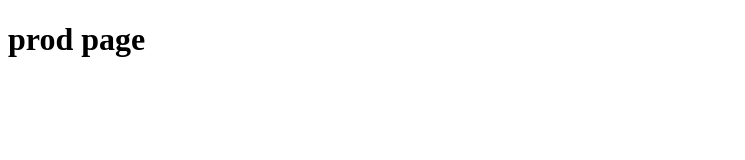
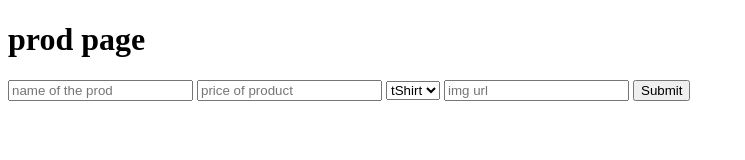
Before and after one commit to Apurvbkt/letsLearnJs, a plain HTML site: page miniEcom/prod.html in a window 1280 px wide. Shown: the whole page, without its empty margins (0-745 px from the left). Drawn offline with Linux system fonts and the light colour scheme.

Commit message:
push admin data

```diff
--- a/miniEcom/prod.html
+++ b/miniEcom/prod.html
@@ -1,11 +1,22 @@
 <!DOCTYPE html>
 <html lang="en">
-<head>
-    <meta charset="UTF-8">
-    <meta name="viewport" content="width=device-width, initial-scale=1.0">
+  <head>
+    <meta charset="UTF-8" />
+    <meta name="viewport" content="width=device-width, initial-scale=1.0" />
     <title>Document</title>
-</head>
-<body>
+  </head>
+  <body>
     <h1>prod page</h1>
-</body>
+    <form id="form">
+        <input type="text" placeholder="name of the prod" id="prodName"/>
+        <input type="number"  placeholder="price of product" id="price" />
+        <select id="select">
+            <option value="tShirt">tShirt</option>
+            <option value="shoe">Shoe</option>
+            <option value="shirt">Shirt</option>
+        </select>
+        <input type="text" placeholder="img url" id="img">
+        <input type="submit">
+    </form>
+  </body>
 </html>
```
Also changed, not shown: miniEcom/adim.html (+1 -1 lines).
